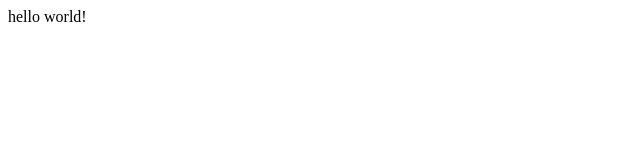
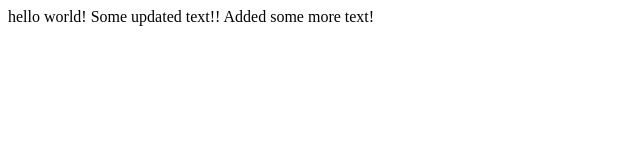
Before and after one commit to 4tina0522/project1, a plain HTML site: page index.html in a window 1280 px wide. Shown: the whole page, without its empty margins (0-640 px from the left). Drawn offline with Linux system fonts and the light colour scheme.

Commit message:
added another message

```diff
--- a/index.html
+++ b/index.html
@@ -7,7 +7,7 @@
   </<head>
 
   <body>
-    hello world!
+    hello world! Some updated text!! Added some more text!
   </body>
 
 
```
